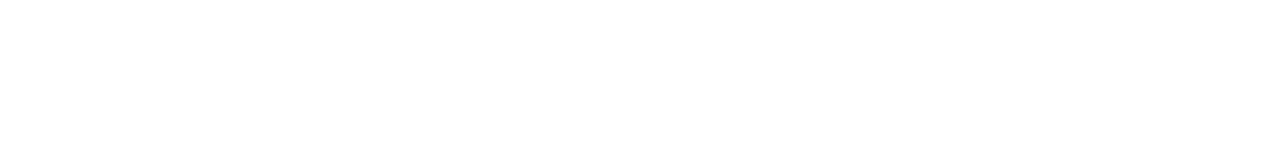
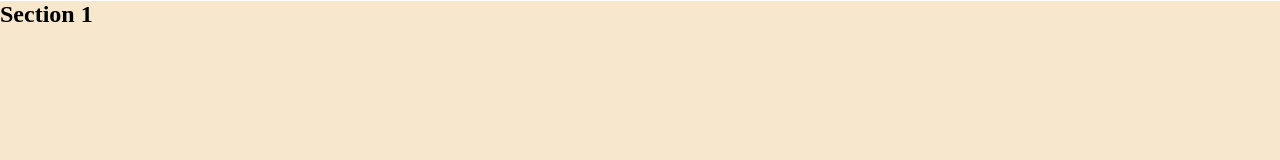
Before and after one commit to nmarte/wedding.github.io, a plain HTML site: page main/main.html in a window 1280 px wide. Drawn offline with Linux system fonts and the light colour scheme.

Commit message:
sync+html+css

```diff
--- a/main/main.html
+++ b/main/main.html
@@ -1,6 +1,18 @@
 <!DOCTYPE html>
 <html lang="en">
+
 <head>
+    <meta charset="UTF-8">
+    <title>Splash Screen</title>
+    <link rel="stylesheet" href="styles.css">
+</head>
 
-</head>
+<body>
+    <div class="parent-container">
+        <section class="full-page-section"; style="background-color:#f7e7cd;"><h1>Section 1</h1></section>
+        <section class="full-page-section"; style="background-color: #fff6e6;"><h1>Section 2</h1></section>
+        <section class="full-page-section"><h1>Section 3</h1></section>
+    </div>
+</body>
+
 </html>
--- a/main/styles.css
+++ b/main/styles.css
@@ -0,0 +1,18 @@
+body {
+  margin: 0;
+  overflow: hidden; /* Prevent body scroll */
+}
+
+.parent-container {
+  scroll-snap-type: y mandatory; /* Enable vertical mandatory snapping */
+  overflow-y: scroll; /* Enable vertical scrolling */
+  height: 100vh; /* Full viewport height */
+  width: 100vw; /* Full viewport width */
+}
+
+.full-page-section {
+  scroll-snap-align: start; /* Snap to the start of each section */
+  height: 100vh; /* Each section takes full viewport height */
+  width: 100vw; /* Each section takes full viewport width */
+  /* Add styling for individual sections */
+}
```
Also changed, not shown: main/main.js (added, +12 -0 lines).
